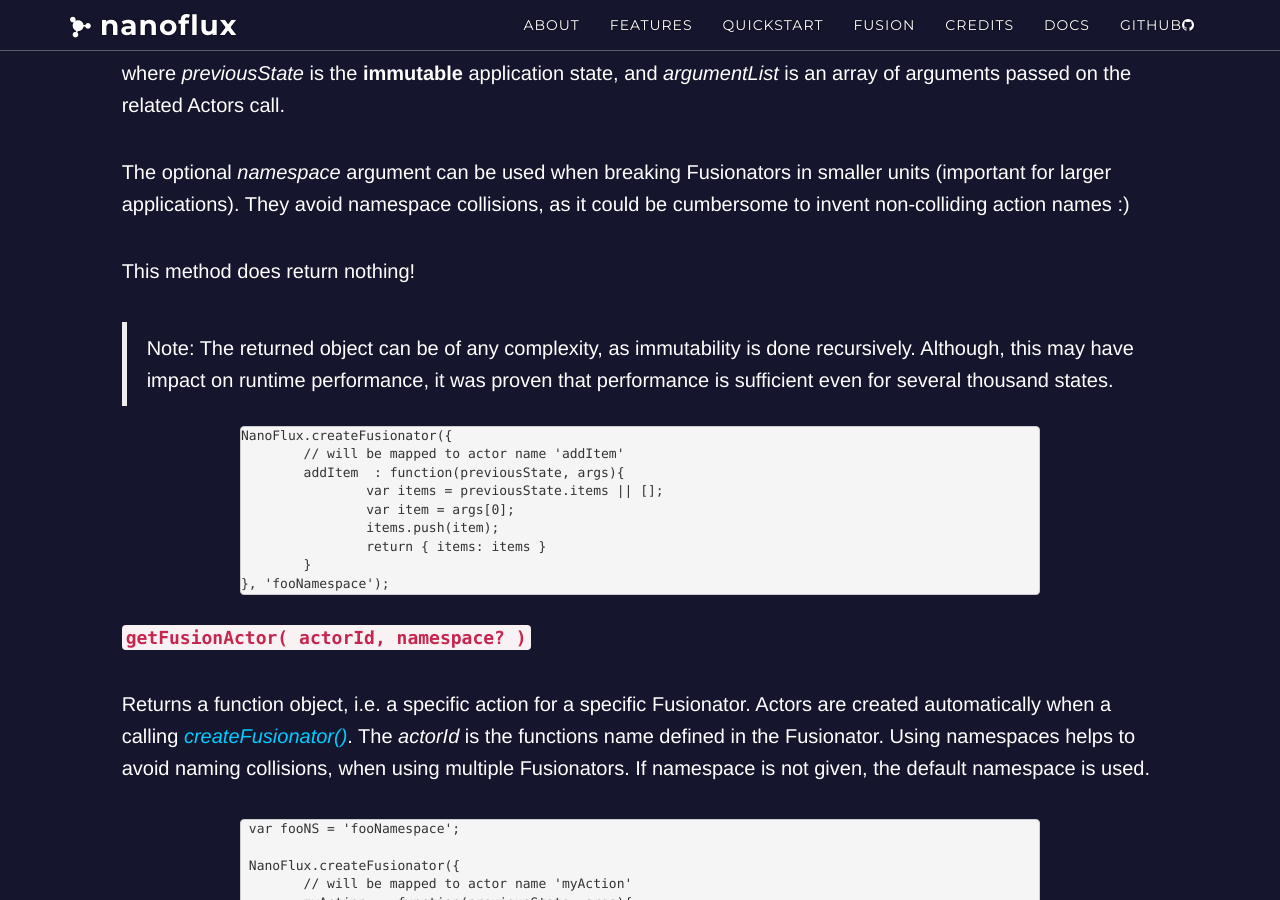
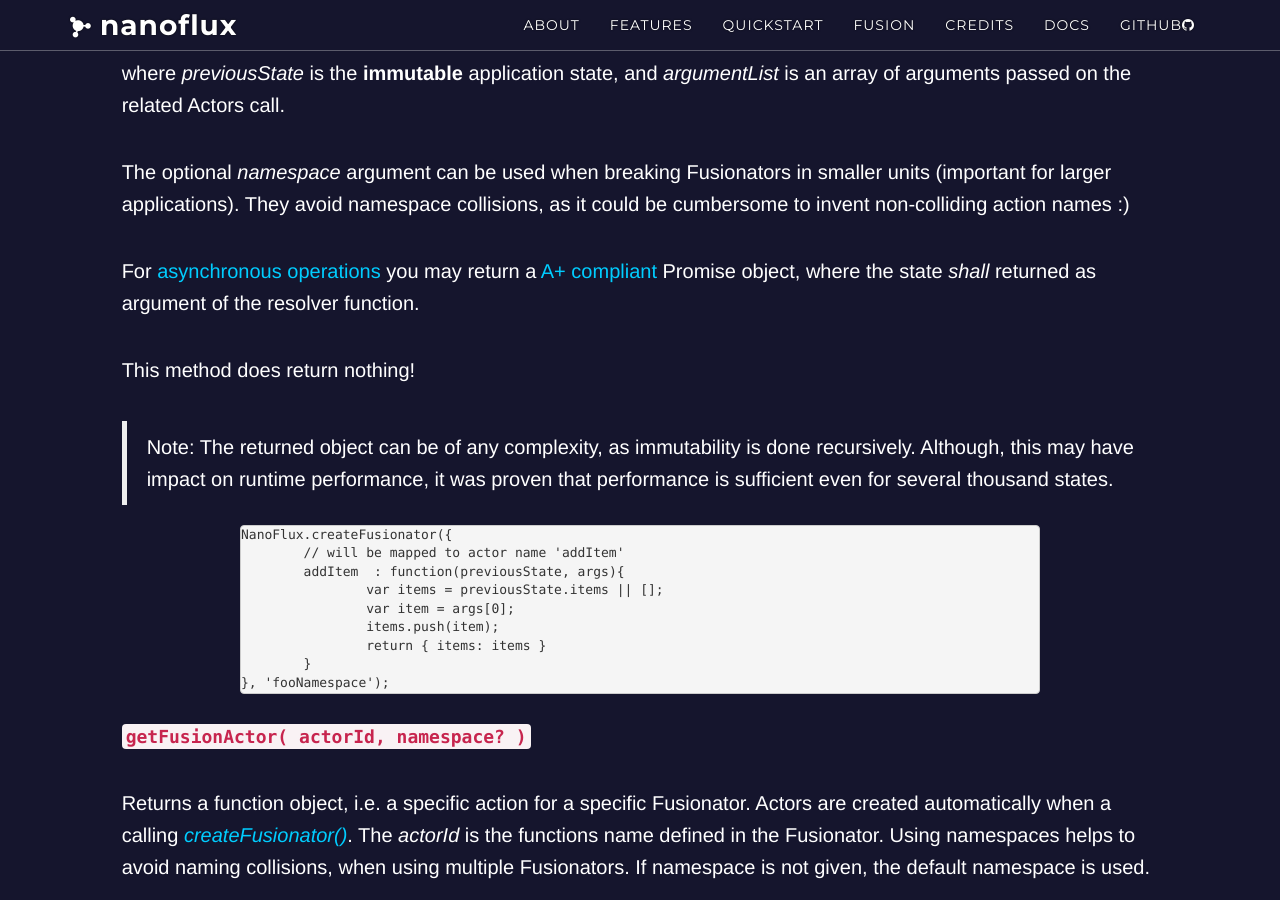
Before and after one commit to ohager/nanoflux, a Jekyll site: the page built from _posts/2016-07-05-fusion-api.md, in a window 1280 px wide and 900 px high, scrolled down 1205 px. Built offline with Jekyll 4.4.1, drawn with Linux system fonts in a browser that asks for light colours; nearby versions of some CDN libraries; comment, search, counter and statistics services are not loaded; a style sheet for code colours, icons or effects is not loaded.

```diff
--- a/_posts/2016-07-05-fusion-api.md
+++ b/_posts/2016-07-05-fusion-api.md
@@ -47,6 +47,8 @@ where *previousState* is the __immutable__ application state, and *argumentList*
 The optional *namespace* argument can be used when breaking Fusionators in smaller units (important for larger applications).
 They avoid namespace collisions, as it could be cumbersome to invent non-colliding action names :)
 
+For [asynchronous operations](http://ohager.github.io/nanoflux/docs/2016/06/11/nanoflux-fusion.html#asynchronous) you may return a [A+ compliant](https://promisesaplus.com/) Promise object, where the state *shall* returned as argument of the resolver function.
+
 This method does return nothing!
 
 > Note: The returned object can be of any complexity, as immutability is done recursively. Although, this may have
```
Also changed, not shown: _posts/2016-06-11-nanoflux-fusion.md (+1 -0 lines).
